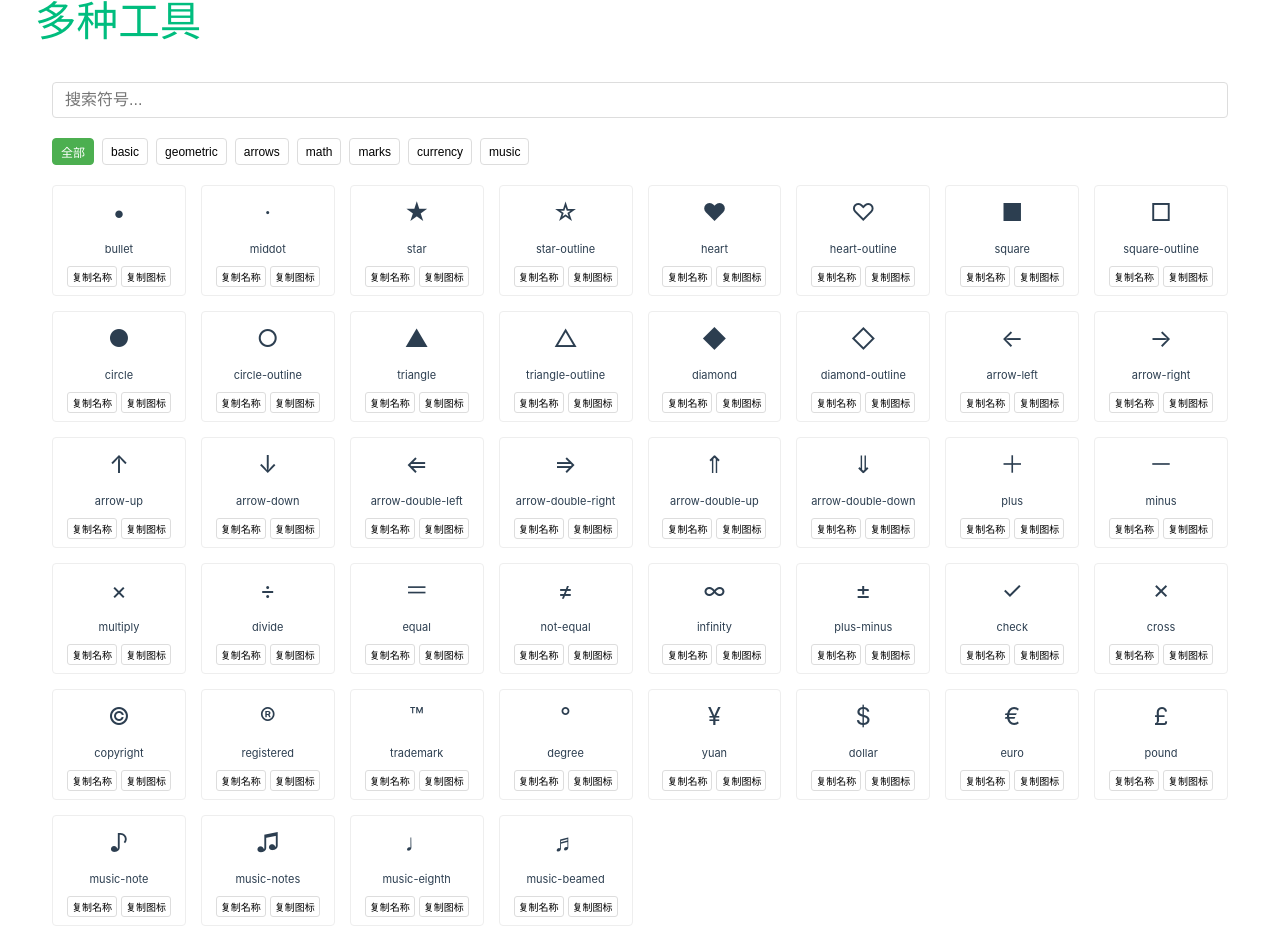
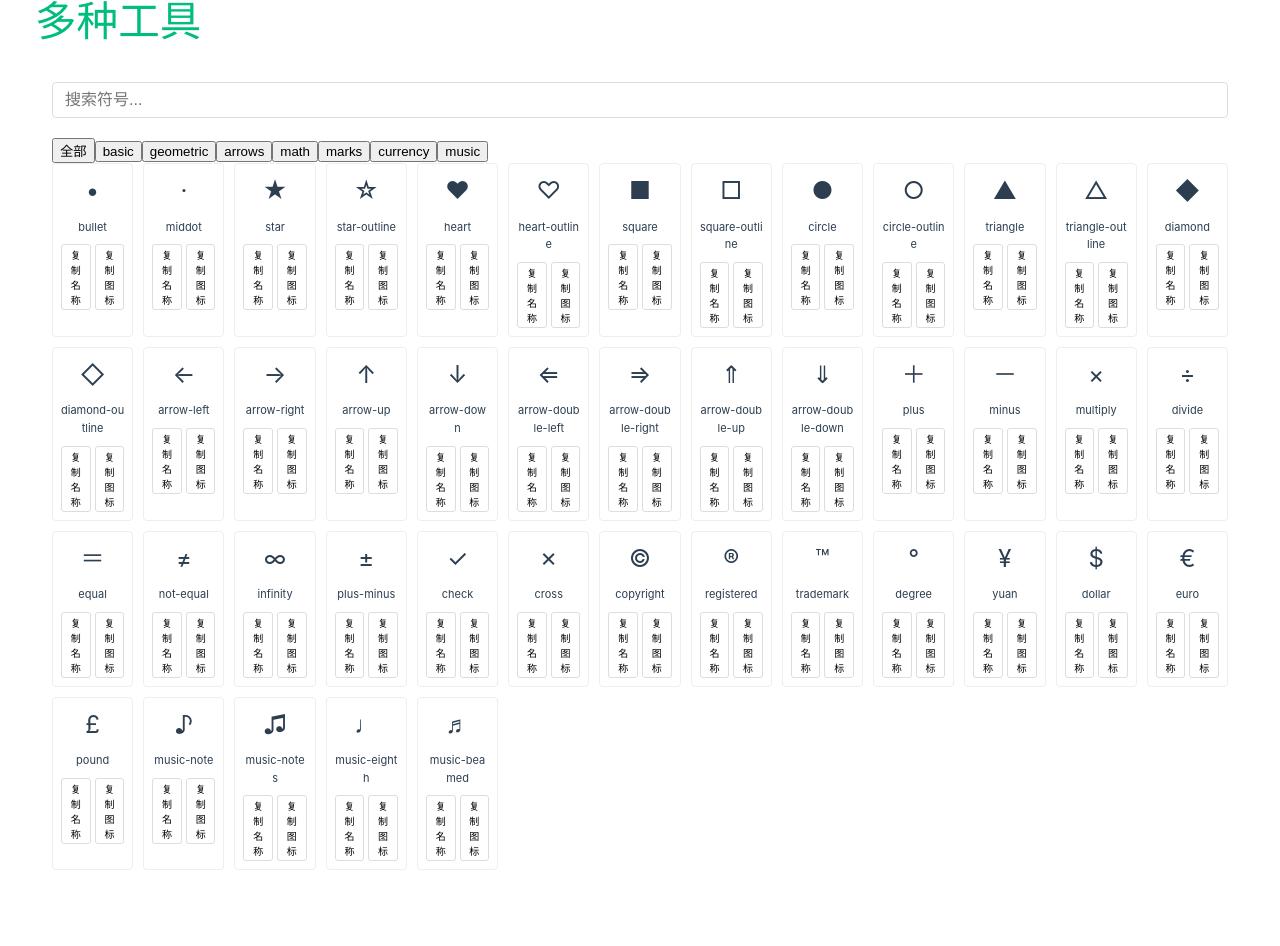
Before and after one commit to getofferhelp/vue-demo, a Vue app: page /unicode in a window 1280 px wide. After the commit the page ends 890 px from the top, so only its background shows below. Built offline with nearby package versions, Linux system fonts and the light colour scheme; the HTML template or start-up script is replaced by a standard one; what @emoji-mart/data would draw is missing.

Commit message:
Revert "3"
This reverts commit fe22a3088f81b44cc96a08197922372c1a775319.

```diff
--- a/package.json
+++ b/package.json
@@ -25,8 +25,6 @@
     "@fortawesome/vue-fontawesome": "^3.0.8",
     "emoji-mart-vue-fast": "^15.0.4",
     "pinia": "^3.0.1",
-    "unicode-blocks": "^2.0.4",
-    "unicode-emoji-json": "^0.8.0",
     "vue": "^3.5.13",
     "vue-router": "^4.5.0"
   },
--- a/src/components/IconUnicode.vue
+++ b/src/components/IconUnicode.vue
@@ -101,8 +101,8 @@ const copyIcon = (icon: { name: string; icon: string }, copyType: 'name' | 'icon
 
 .icon-list {
   display: grid;
-  grid-template-columns: repeat(auto-fill, minmax(120px, 1fr));
-  gap: 15px;
+  grid-template-columns: repeat(auto-fill, minmax(80px, 1fr));
+  gap: 10px;
 }
 
 .icon-item {
@@ -176,26 +176,4 @@ const copyIcon = (icon: { name: string; icon: string }, copyType: 'name' | 'icon
     opacity: 0;
   }
 }
-
-.categories {
-  display: flex;
-  flex-wrap: wrap;
-  gap: 8px;
-  margin-bottom: 20px;
-}
-
-.categories button {
-  padding: 4px 8px;
-  border: 1px solid #ddd;
-  border-radius: 4px;
-  background: white;
-  cursor: pointer;
-  font-size: 12px;
-}
-
-.categories button.active {
-  background: #4caf50;
-  color: white;
-  border-color: #4caf50;
-}
 </style>
--- a/src/data/icons.ts
+++ b/src/data/icons.ts
@@ -1,5 +1,4 @@
 import emojiData from '@emoji-mart/data'
-import unicodeEmojiJson from 'unicode-emoji-json'
 
 // 先添加调试日志查看实际数据结构
 console.log('Raw emoji data structure:', emojiData)
@@ -51,7 +50,7 @@ if (!emojiIcons.length) {
   emojiIcons.push(...defaultEmojis)
 }
 
-// 扩展 unicodeIcons
+// 处理 Unicode 数据
 export const unicodeIcons = [
   // 基础符号
   { name: 'bullet', icon: '•', category: 'basic' },
@@ -110,31 +109,10 @@ export const unicodeIcons = [
   { name: 'music-notes', icon: '♫', category: 'music' },
   { name: 'music-eighth', icon: '♩', category: 'music' },
   { name: 'music-beamed', icon: '♬', category: 'music' },
-
-  ...Object.entries(unicodeEmojiJson).map(([char, data]) => ({
-    name: data.name.toLowerCase(),
-    icon: char,
-    category: data.group,
-    keywords: [data.subgroup],
-  })),
-
-  // 原有的 Unicode 符号
-  // ... existing code ...
 ]
 
-// 更新分类获取逻辑
-export const unicodeCategories = Array.from(
-  new Set([
-    'basic',
-    'geometric',
-    'arrows',
-    'math',
-    'marks',
-    'currency',
-    'music',
-    ...Object.values(unicodeEmojiJson).map((data) => data.group),
-  ]),
-)
+// 获取所有 Unicode 符号分类
+export const unicodeCategories = Array.from(new Set(unicodeIcons.map((icon) => icon.category)))
 
 // 可选：按分类获取 emoji
 export const getEmojisByCategory = (category: string) => {
```
Also changed, not shown: 1 other file (tests, documents, lock files or other folders).
